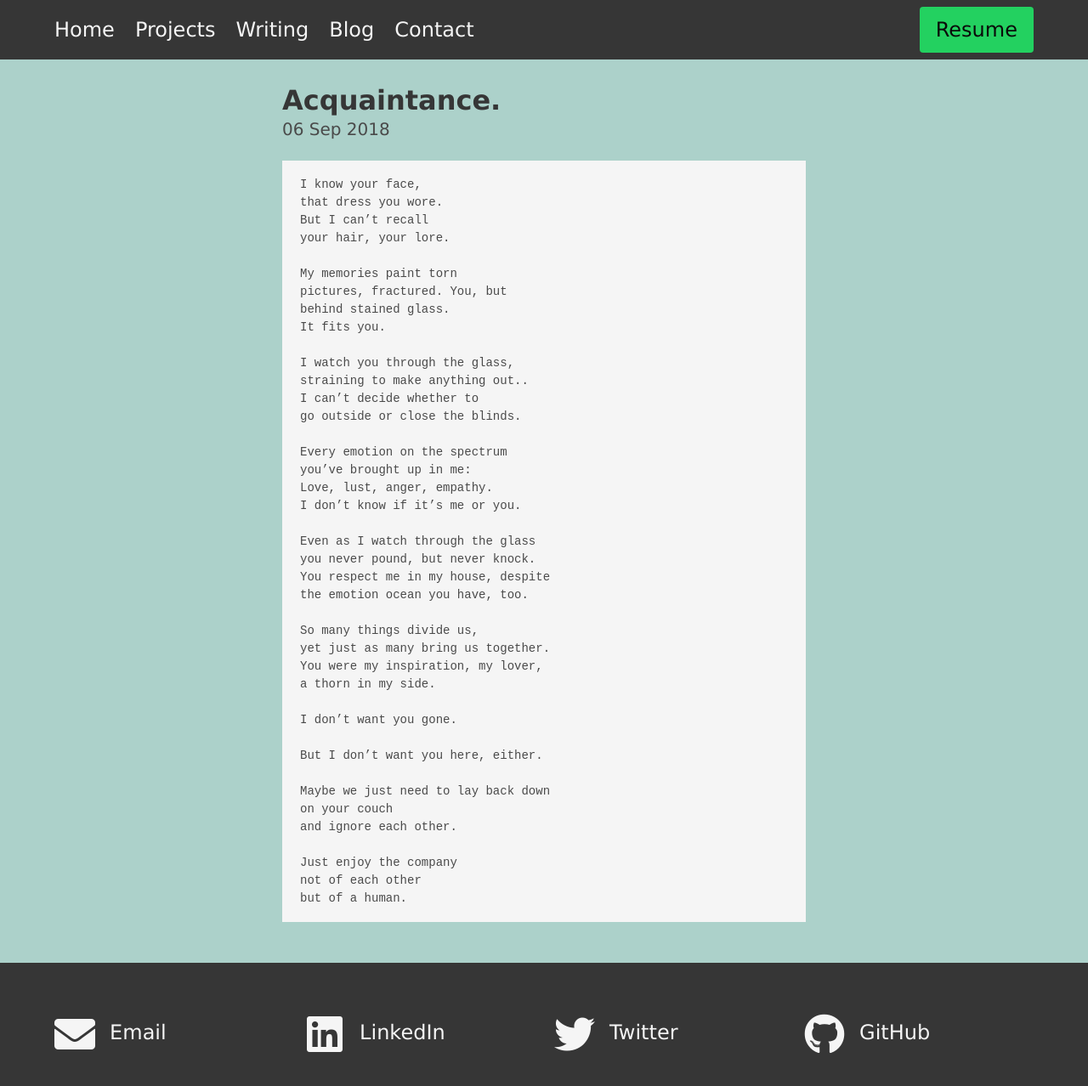
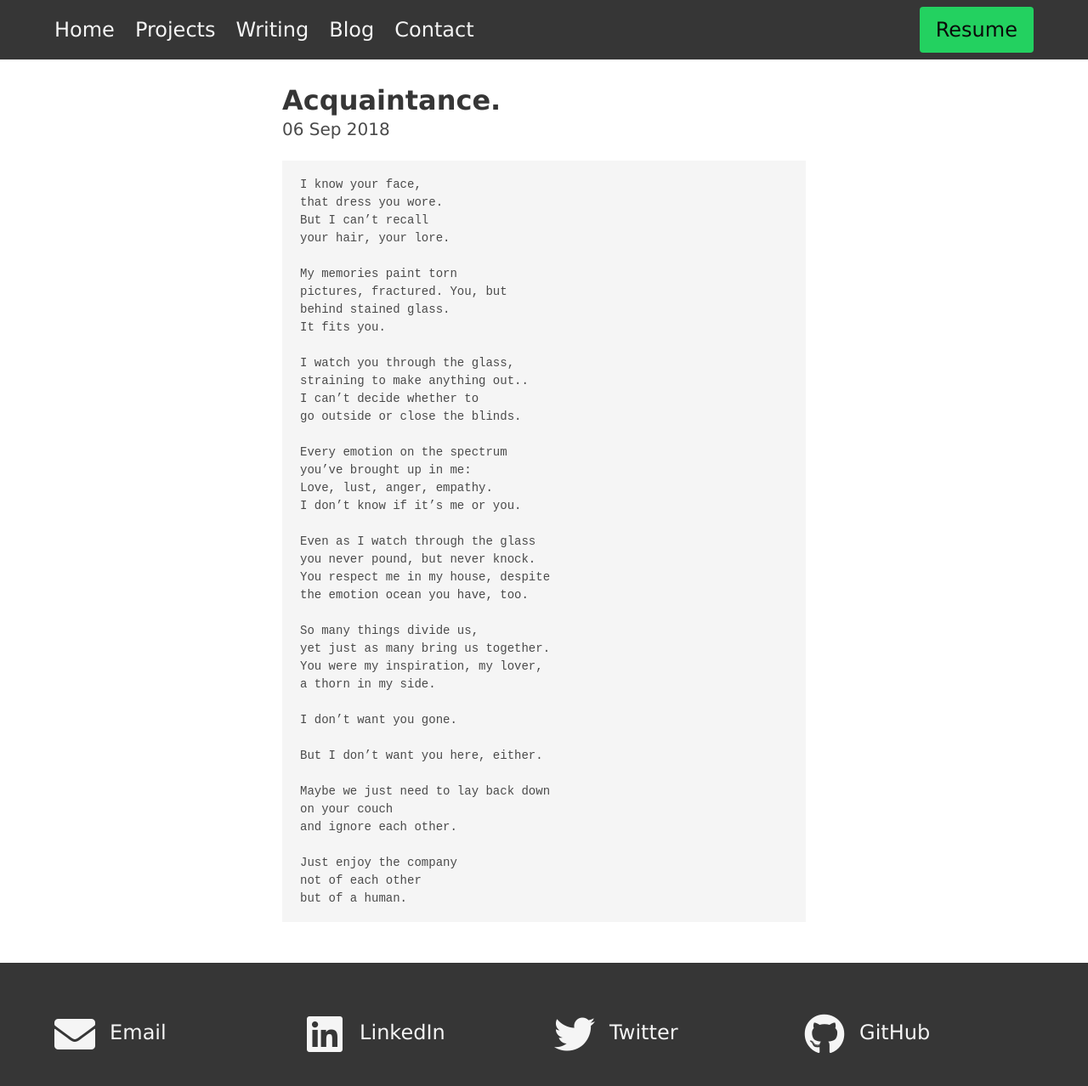
Before and after one commit to suzykersten/suzykersten.github.io, a Jekyll site: the page built from _posts/writing/2018-12-28-Story.md, in a window 1280 px wide and 1329 px high. Shown: the top 1278 px of the window at 85% size. Built offline with Jekyll 4.4.1, drawn with Linux system fonts in a browser that asks for light colours; nearby versions of some CDN libraries.

Commit message:
remove background color from blog posts

```diff
--- a/_layouts/post.html
+++ b/_layouts/post.html
@@ -1,7 +1,7 @@
 ---
 layout: default
 ---
-<section class="section sectionLight">
+<section class="section">
 	<div class="container post">
 		<h1 class="title">{{ page.title }}</h1>
 		<p class="subtitle">{{ page.date | date_to_string }}</p>
```
